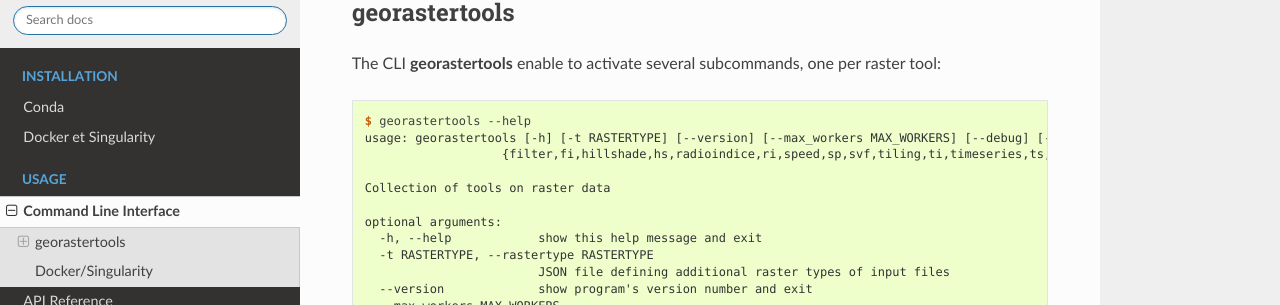
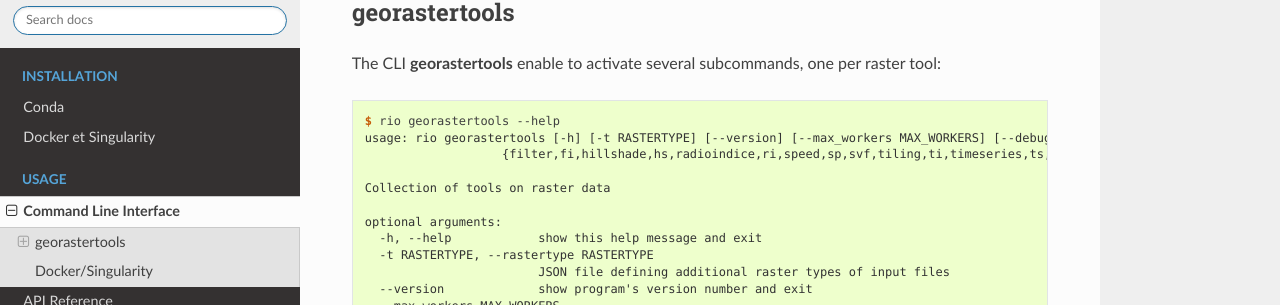
Before and after one commit to CNES/rastertools, a Sphinx documentation site: the page built from docs/cli.rst, in a window 1280 px wide and 1400 px high. Shown: the part 164-469 px from the top of the window. Built offline with Sphinx 7.4.7 and the Read the Docs theme 3.1.0, drawn with Linux system fonts in a browser that asks for light colours; the version number is read from the project's files by our own code.

Commit message:
docs : updated cli.rst

```diff
--- a/docs/cli.rst
+++ b/docs/cli.rst
@@ -11,8 +11,8 @@ The CLI **georastertools** enable to activate several subcommands, one per raste
 
 .. code-block:: console
 
-  $ georastertools --help
-  usage: georastertools [-h] [-t RASTERTYPE] [--version] [--max_workers MAX_WORKERS] [--debug] [-v] [-vv]
+  $ rio georastertools --help
+  usage: rio georastertools [-h] [-t RASTERTYPE] [--version] [--max_workers MAX_WORKERS] [--debug] [-v] [-vv]
                      {filter,fi,hillshade,hs,radioindice,ri,speed,sp,svf,tiling,ti,timeseries,ts,zonalstats,zs} ...
 
   Collection of tools on raster data
@@ -67,7 +67,7 @@ of the progress bar:
 .. code-block:: console
 
   $ export RASTERTOOLS_NOTQDM=1
-  $ georastertools -v ri [...]
+  $ rio georastertools -v ri [...]
 
 Most of the **georastertools** are designed to split down rasters into small chunks of data so that
 the processing can be run in parallel using several processors. The command line of the tools
@@ -82,7 +82,7 @@ Alternatively, you can set an environment variable like this and keep the argume
 .. code-block:: console
 
   $ export RASTERTOOLS_MAXWORKERS=12
-  $ georastertools -v hillshade [...] # it will use 12 processors
+  $ rio georastertools -v hillshade [...] # it will use 12 processors
 
 
 Docker/Singularity
```
